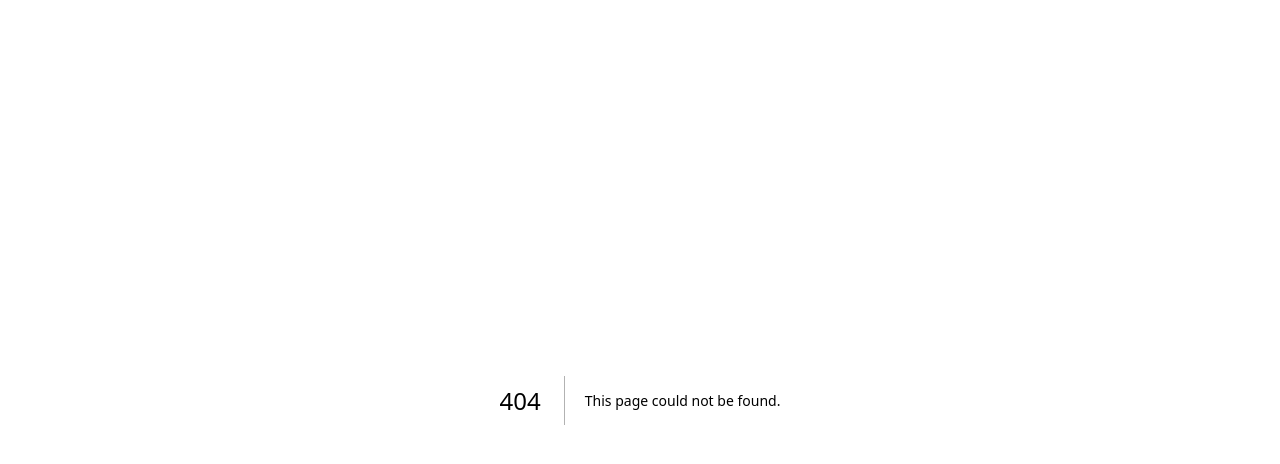
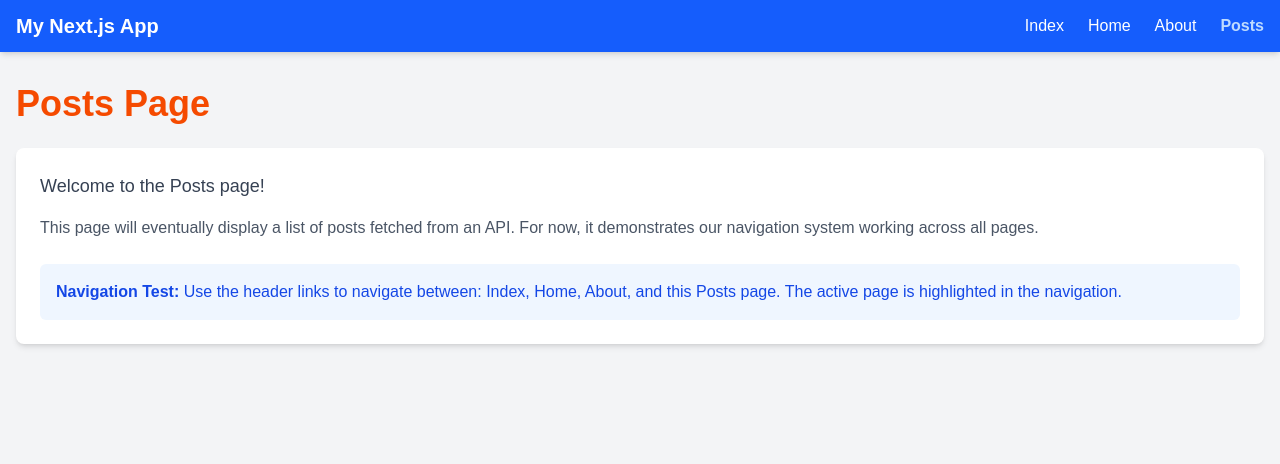
Before and after one commit to DibzDev/alx-project-0x02-setup, a Next.js app in the folder alx-project-0x02/: page /posts in a window 1280 px wide. Before the commit this address had no page. Shown: the top 464 px of the page. Built offline with nearby package versions, Linux system fonts and the light colour scheme.

Commit message:
Task 6: Update Header with posts link and create posts page

```diff
--- a/alx-project-0x02/components/layout/Header.tsx
+++ b/alx-project-0x02/components/layout/Header.tsx
@@ -1,24 +1,34 @@
 import Link from 'next/link';
+import { useRouter } from 'next/router';
 
 export default function Header() {
+  const router = useRouter();
+
+  const isActive = (path: string) => {
+    return router.pathname === path ? 'text-blue-200 font-semibold' : 'hover:text-blue-200 transition-colors';
+  };
+
   return (
     <header className="bg-blue-600 text-white shadow-md">
       <nav className="container mx-auto px-4 py-3">
         <div className="flex justify-between items-center">
           <div className="text-xl font-bold">
-            <Link href="/">
+            <Link href="/" className="hover:text-blue-200 transition-colors">
               My Next.js App
             </Link>
           </div>
-          <div className="space-x-4">
-            <Link href="/" className="hover:text-blue-200 transition-colors">
+          <div className="space-x-6">
+            <Link href="/" className={isActive('/')}>
               Index
             </Link>
-            <Link href="/home" className="hover:text-blue-200 transition-colors">
+            <Link href="/home" className={isActive('/home')}>
               Home
             </Link>
-            <Link href="/about" className="hover:text-blue-200 transition-colors">
+            <Link href="/about" className={isActive('/about')}>
               About
+            </Link>
+            <Link href="/posts" className={isActive('/posts')}>
+              Posts
             </Link>
           </div>
         </div>
--- /dev/null
+++ b/alx-project-0x02/pages/posts.tsx
@@ -0,0 +1,27 @@
+import Header from '../components/layout/Header';
+
+export default function PostsPage() {
+  return (
+    <div className="min-h-screen bg-gray-100">
+      <Header />
+      <main className="container mx-auto px-4 py-8">
+        <h1 className="text-4xl font-bold text-orange-600 mb-6">Posts Page</h1>
+        <div className="bg-white p-6 rounded-lg shadow-md">
+          <p className="text-lg text-gray-700 mb-4">
+            Welcome to the Posts page!
+          </p>
+          <p className="text-gray-600">
+            This page will eventually display a list of posts fetched from an API.
+            For now, it demonstrates our navigation system working across all pages.
+          </p>
+          <div className="mt-6 p-4 bg-blue-50 rounded-md">
+            <p className="text-blue-700">
+              <strong>Navigation Test:</strong> Use the header links to navigate between:
+              Index, Home, About, and this Posts page. The active page is highlighted in the navigation.
+            </p>
+          </div>
+        </div>
+      </main>
+    </div>
+  );
+}
```
